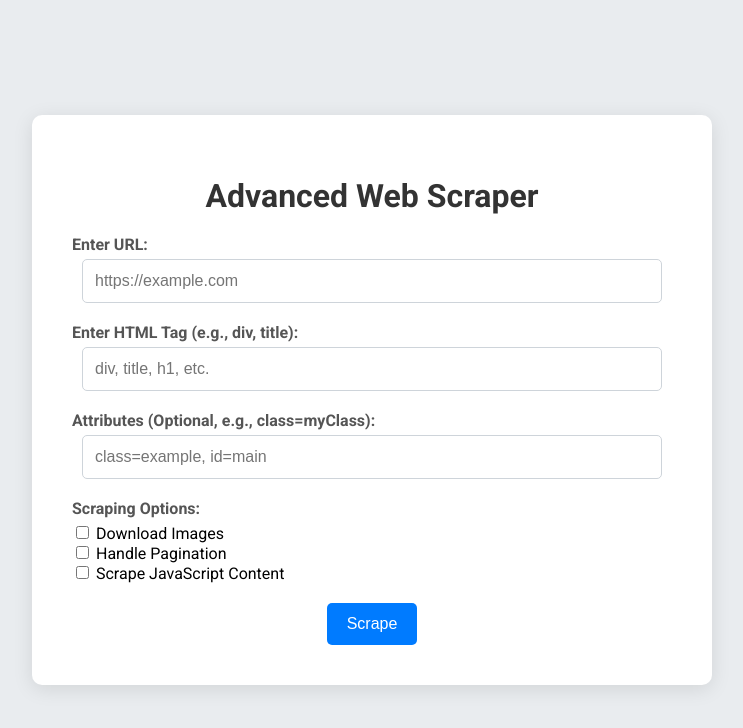
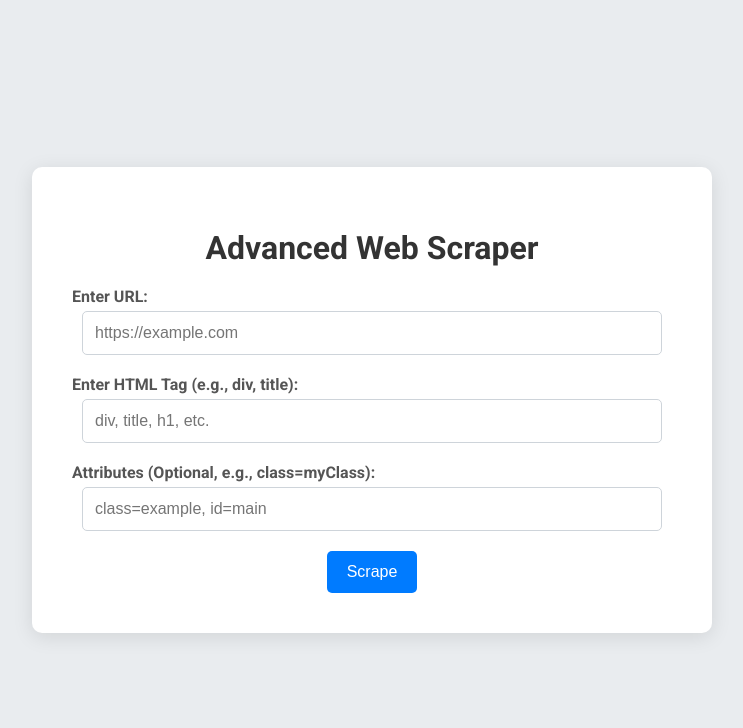
Before and after one commit to harshilshah115/webscraping-, a Flask app: page / in a window 1280 px wide. Shown: the top 728 px of the page, without its empty margins (268-1011 px from the left). Run offline with Flask 2, Linux system fonts and the light colour scheme.

Commit message:
Update index.html

```diff
--- a/templates/index.html
+++ b/templates/index.html
@@ -127,12 +127,12 @@
             <label for="attributes">Attributes (Optional, e.g., class=myClass):</label>
             <input type="text" id="attributes" name="attributes" placeholder="class=example, id=main">
 
-            <div class="checkbox-group">
+            <!--<div class="checkbox-group">
                 <label>Scraping Options:</label>
                 <input type="checkbox" id="images" name="download_images"> Download Images<br>
                 <input type="checkbox" id="pagination" name="handle_pagination"> Handle Pagination<br>
                 <input type="checkbox" id="js_content" name="scrape_js_content"> Scrape JavaScript Content<br>
-            </div>
+            </div>-->
 
             <button type="submit">Scrape</button>
         </form>
```
